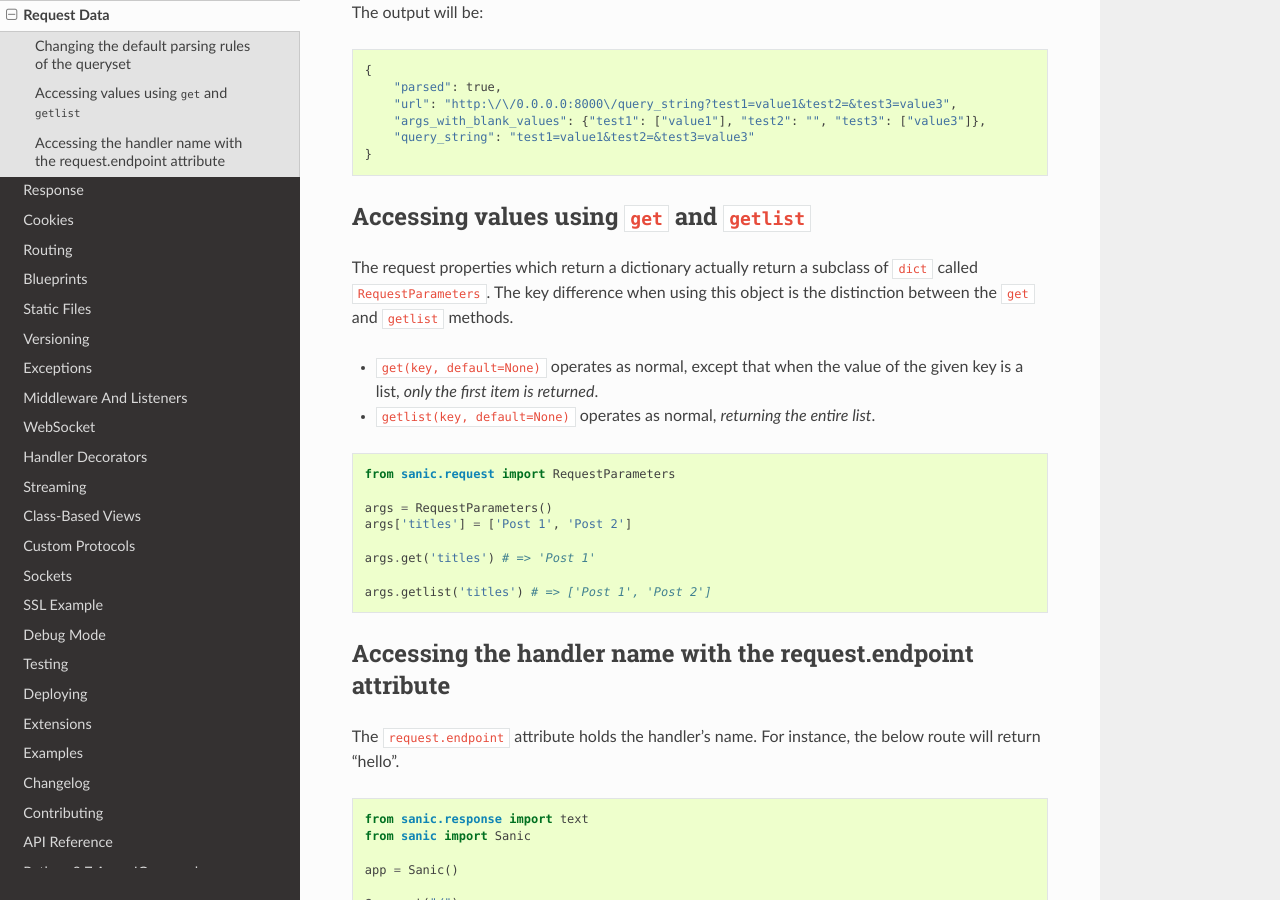
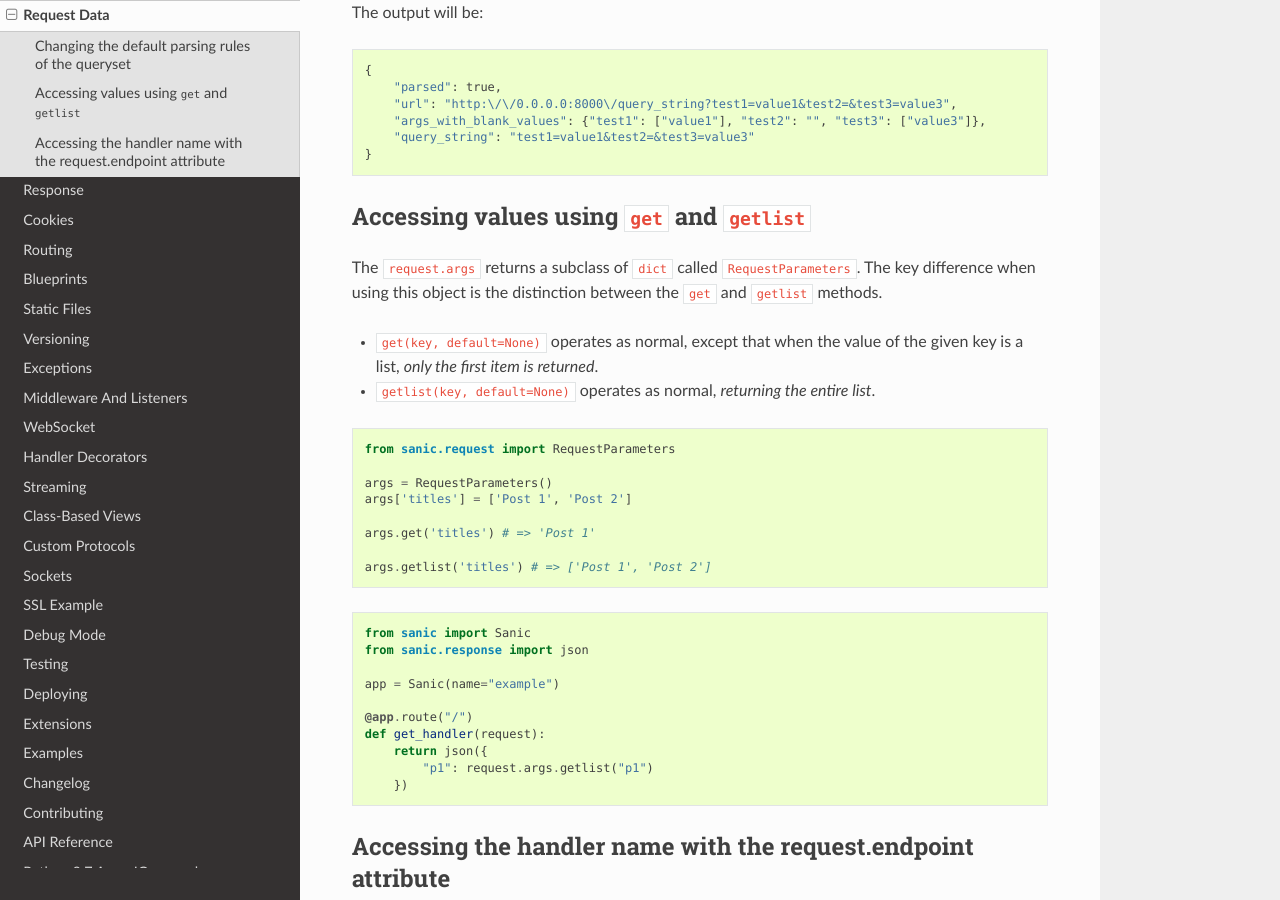
Before and after one commit to mushLidon/jiphy, a Sphinx documentation site: the page built from docs/sanic/request_data.md, in a window 1280 px wide and 900 px high, scrolled down 3792 px. Built offline with Sphinx 7.4.7 and the Read the Docs theme 2.0.0, drawn with Linux system fonts in a browser that asks for light colours.

Commit message:
fix SERVER_NAME enforcement in url_for and request.args documentation (#1708)
* :bug: fix SERVER_NAME enforcement in url_for

fixes #1707

* :bulb: add additional documentation for using request.args

fixes #1704

* :white_check_mark: add additional test to check url_for without SERVER_NAME

* :pencil: add changelog for fixes

````diff
--- /dev/null
+++ b/changelogs/1704.doc.rst
@@ -0,0 +1,3 @@
+Fix documentation for `get` and `getlist` of the `request.args`
+
+Add additional example for showing the usage of `getlist` and fix the documentation string for `request.args` behavior
--- /dev/null
+++ b/changelogs/1707.bugfix.rst
@@ -0,0 +1,4 @@
+Fix `url_for` behavior with missing SERVER_NAME
+
+If the `SERVER_NAME` was missing in the `app.config` entity, the `url_for` on the `request` and  `app` were failing
+due to an `AttributeError`. This fix makes the availability of `SERVER_NAME` on our `app.config` an optional behavior.
--- a/docs/sanic/request_data.md
+++ b/docs/sanic/request_data.md
@@ -204,9 +204,8 @@ The output will be:
 
 ## Accessing values using `get` and `getlist`
 
-The request properties which return a dictionary actually return a subclass of
-`dict` called `RequestParameters`. The key difference when using this object is
-the distinction between the `get` and `getlist` methods.
+The `request.args` returns a subclass of `dict` called `RequestParameters`.
+The key difference when using this object is the distinction between the `get` and `getlist` methods.
 
 - `get(key, default=None)` operates as normal, except that when the value of
   the given key is a list, *only the first item is returned*.
@@ -221,6 +220,19 @@ args['titles'] = ['Post 1', 'Post 2']
 args.get('titles') # => 'Post 1'
 
 args.getlist('titles') # => ['Post 1', 'Post 2']
+```
+
+```python
+from sanic import Sanic
+from sanic.response import json
+
+app = Sanic(name="example")
+
+@app.route("/")
+def get_handler(request):
+    return json({
+        "p1": request.args.getlist("p1")
+    })
 ```
 
 ## Accessing the handler name with the request.endpoint attribute
````
Also changed, not shown: 2 other files.
